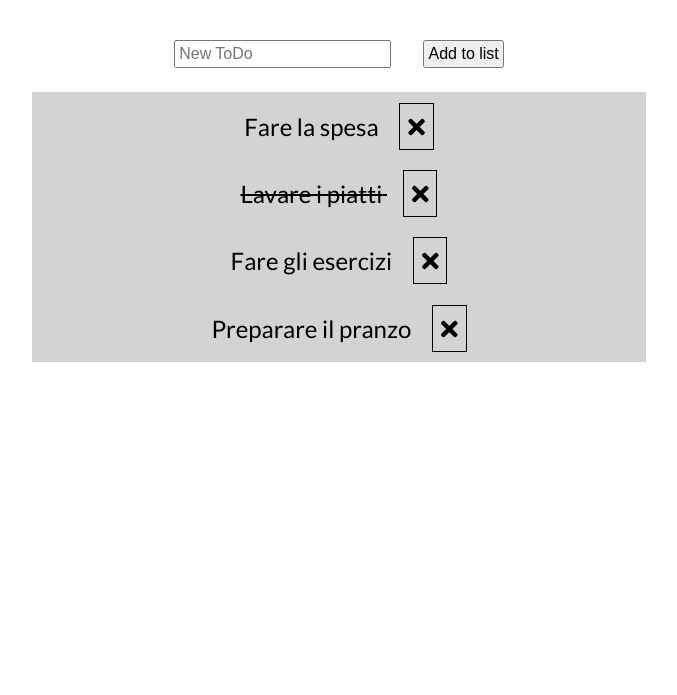
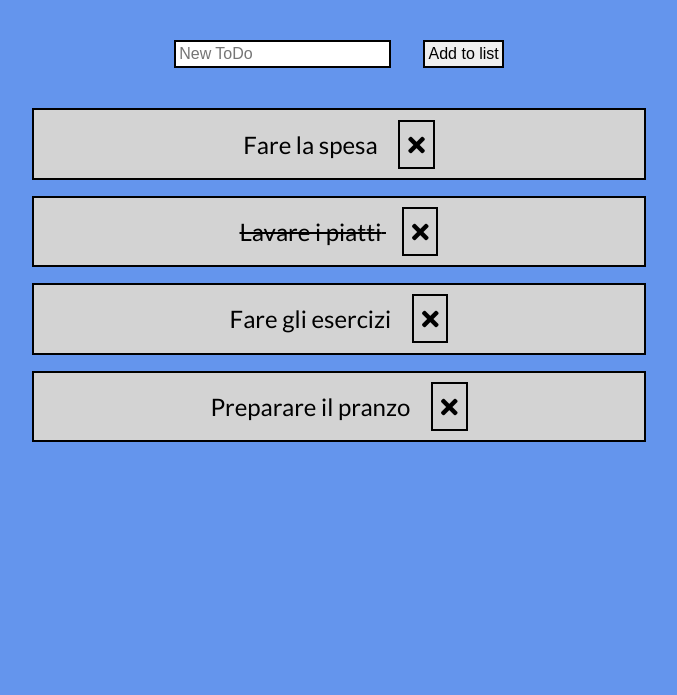
Before and after one commit to francescoP02/vue-todolist, a plain HTML site: page index.html in a window 1280 px wide. Shown: the part 105-800 px from the top of the page, without its empty margins (301-978 px from the left). Drawn offline with nearby package versions, Linux system fonts and the light colour scheme.

Commit message:
Added bonus2

```diff
--- a/css/style.css
+++ b/css/style.css
@@ -6,6 +6,7 @@
 
 body {
     font-family: 'Lato', sans-serif;
+    background-color: cornflowerblue;
 }
 
 header {
@@ -34,6 +35,7 @@ h1 {
     font-size: 1rem;
     padding: 0.2rem;
     margin: 1rem;
+    border: 2px solid black;
 }
 
 .todos ul {
@@ -51,6 +53,8 @@ h1 {
     background-color: lightgrey;
     width: 100%;
     text-align: center;
+    border: 2px solid black;
+    margin-top: 1rem;
 }
 
 .todos li.done {
@@ -60,6 +64,6 @@ h1 {
 .cross-btn {
     font-size: 1.5rem;
     padding: .5rem;
-    border: 1px solid black;
+    border: 2px solid black;
     margin-left: 1rem;
 }
--- a/index.html
+++ b/index.html
@@ -46,7 +46,7 @@
 
                    <li v-for="(item, index) in todos" :class="{done : item.done}">
 
-                    <span class="text">{{item.text}}</span>
+                    <span class="text" @click="switchDone(index)">{{item.text}}</span>
 
                     <span class="cross-btn" @click="removeItem(index)"><i class="fas fa-times"></i></span>
 
--- a/js/script.js
+++ b/js/script.js
@@ -49,6 +49,10 @@ const app = new Vue(
                     this.newTodoInput = ``;
                 }
             },
+
+            switchDone: function(index) {
+                this.todos[index].done = !this.todos[index].done;
+            },
         }
     }
 )
```
